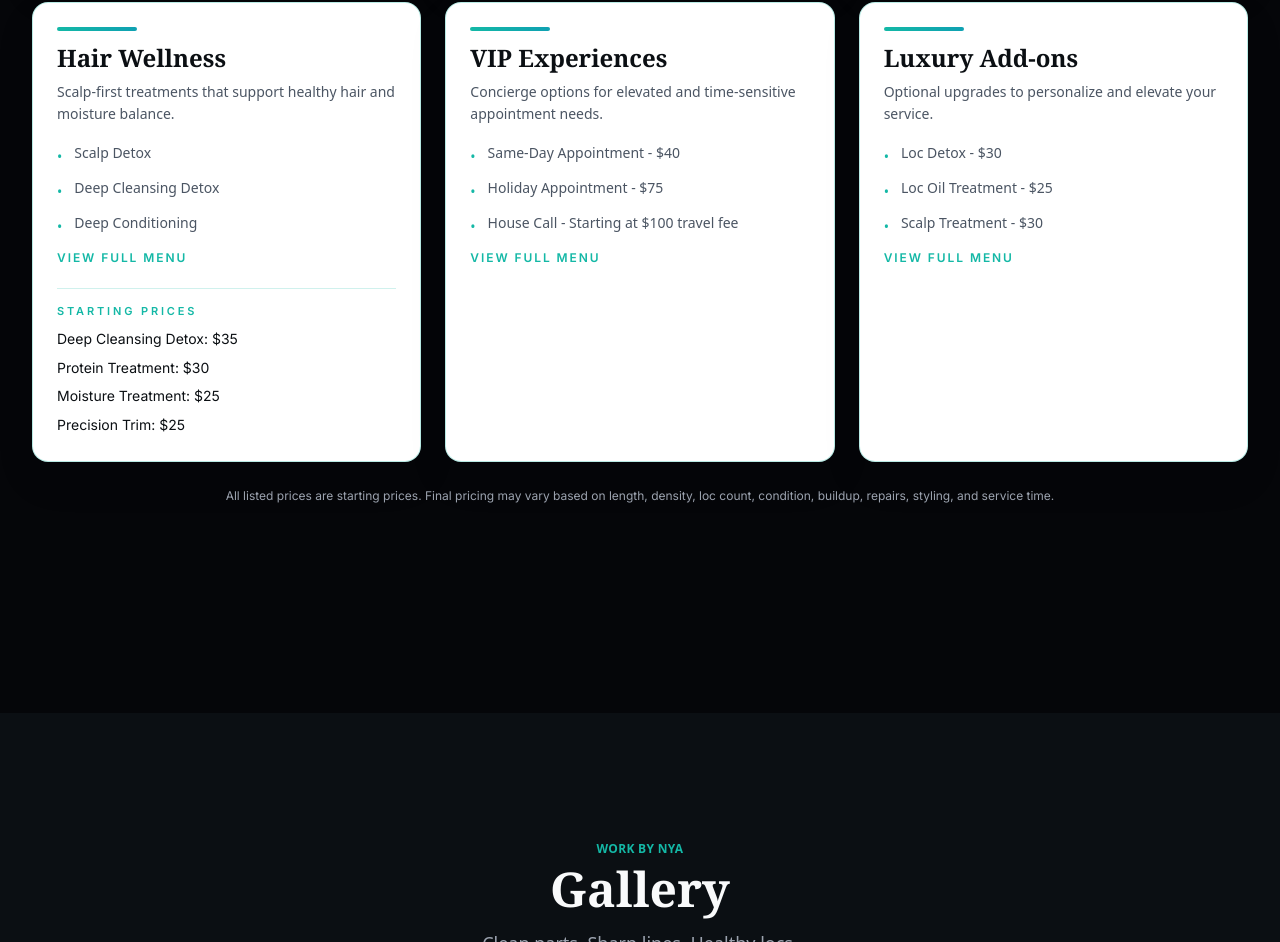
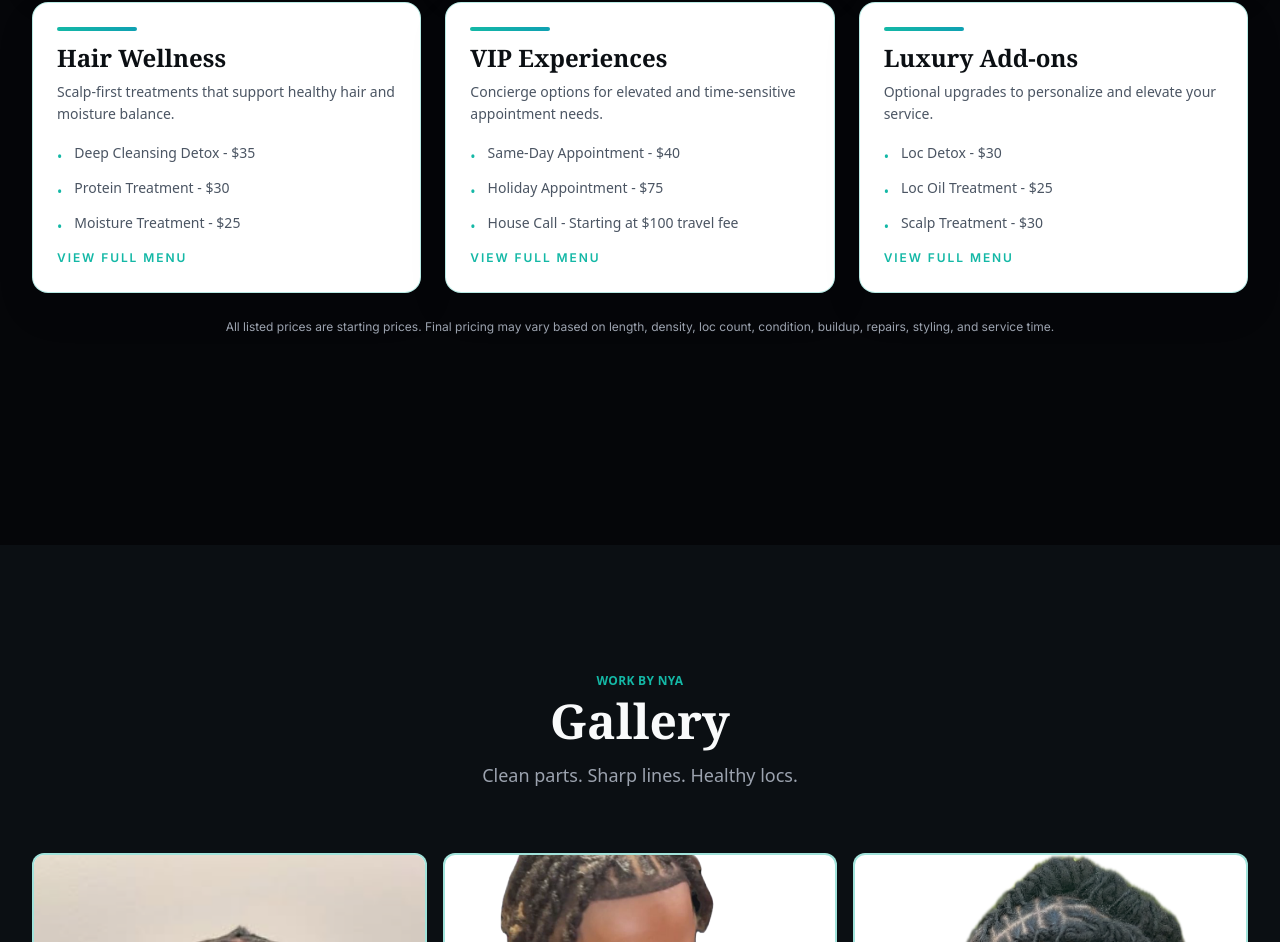
Before and after one commit to LataunaeB/locsbynya-site, a Next.js app: page / in a window 1280 px wide. Shown: the part 2148-3090 px from the top of the page. Built offline with nearby package versions, Linux system fonts and the light colour scheme.

Commit message:
Simplify Hair Wellness card and inline verified prices

```diff
--- a/app/page.tsx
+++ b/app/page.tsx
@@ -99,20 +99,12 @@ const serviceCards: ServiceCardData[] = [
     title: 'Hair Wellness',
     description: 'Scalp-first treatments that support healthy hair and moisture balance.',
     services: [
-      'Scalp Detox',
-      'Deep Cleansing Detox',
-      'Deep Conditioning',
-      'Moisture Treatment',
-      'Protein Treatment',
-      'Hot Oil Treatment',
-      'Precision Trim',
+      'Deep Cleansing Detox - $35',
+      'Protein Treatment - $30',
+      'Moisture Treatment - $25',
+      'Precision Trim - $25',
     ],
-    pricingItems: [
-      'Deep Cleansing Detox: $35',
-      'Protein Treatment: $30',
-      'Moisture Treatment: $25',
-      'Precision Trim: $25',
-    ],
+    hidePricingSection: true,
   },
   {
     title: 'VIP Experiences',
```
